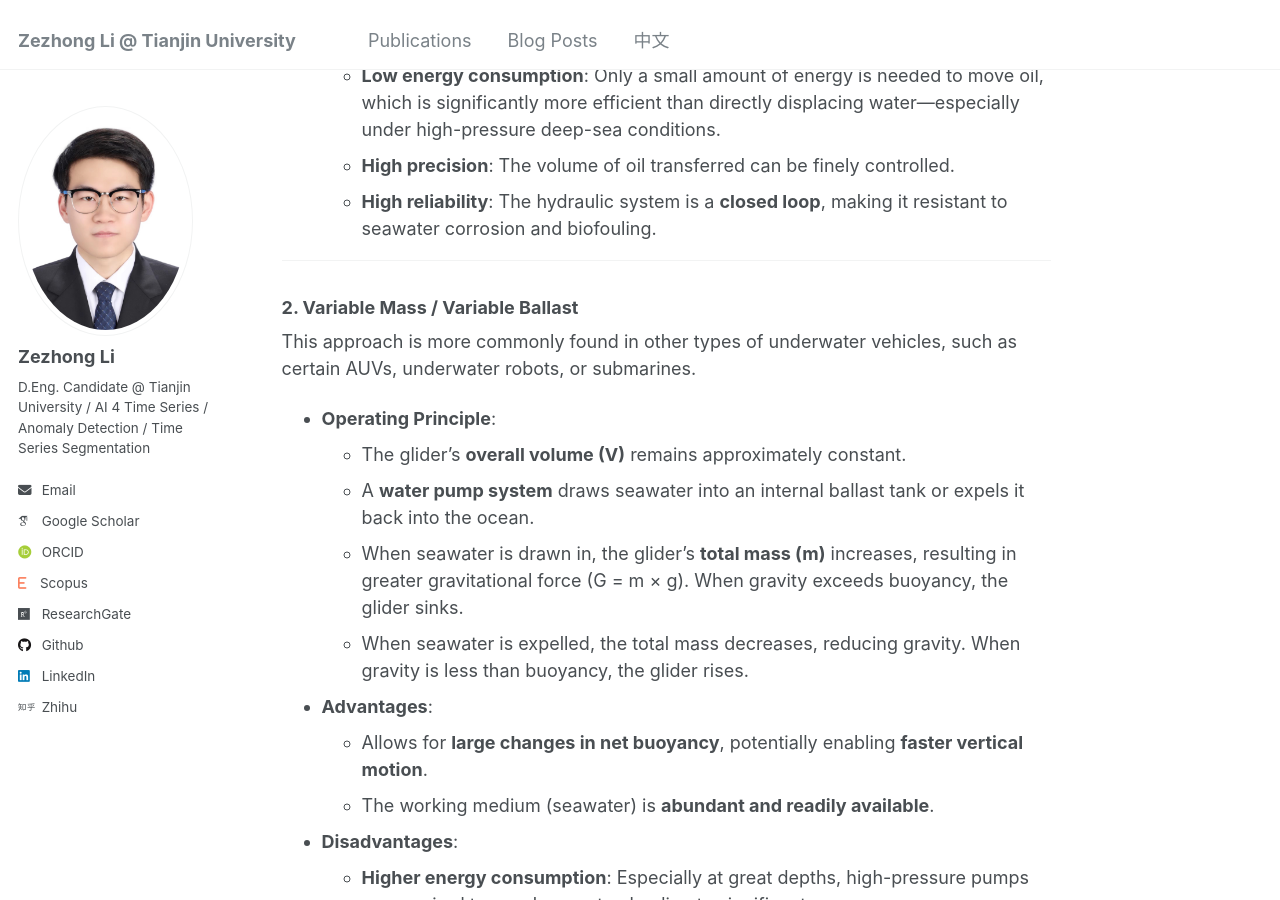
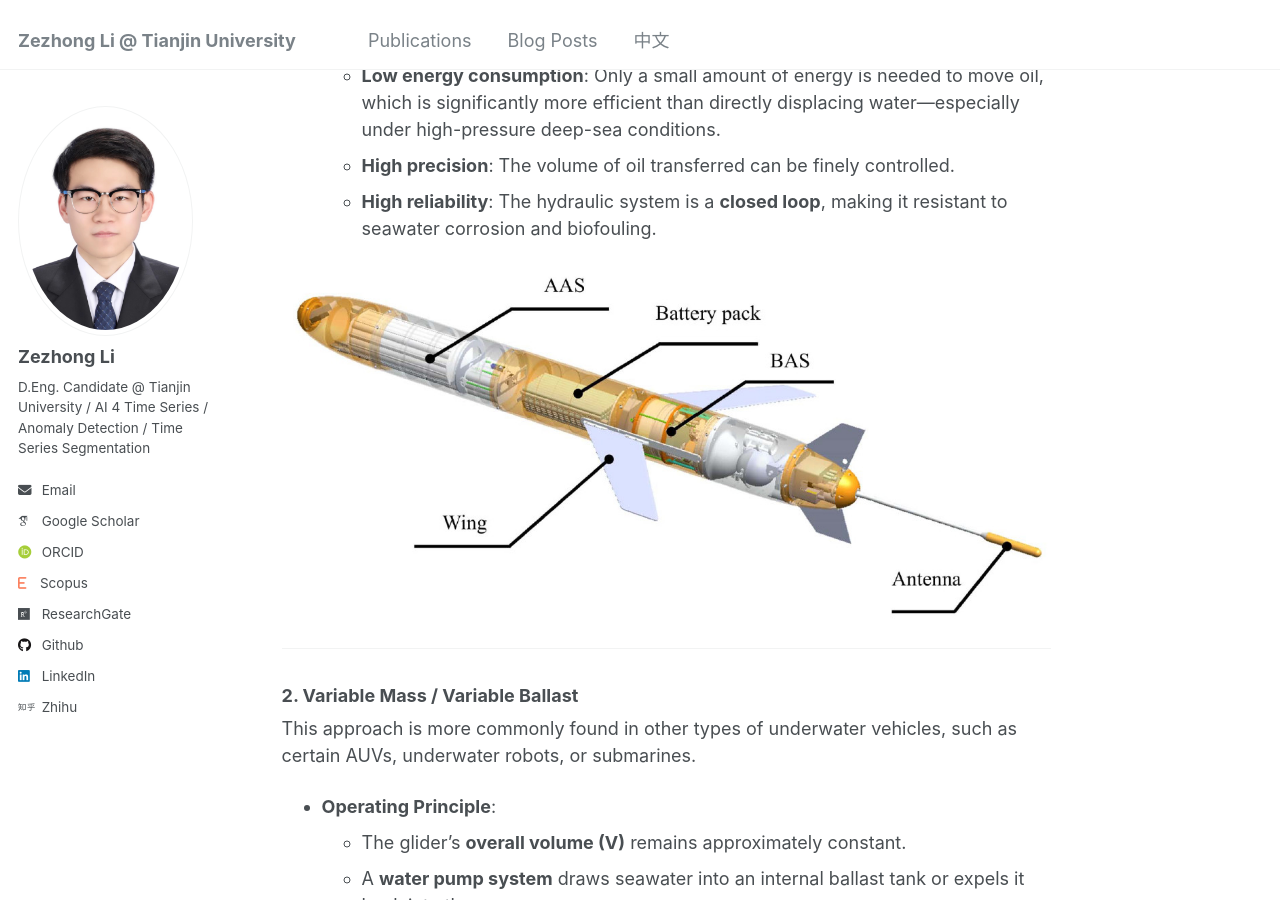
Before and after one commit to lzz19980125/lzz19980125.github.io, a Jekyll site: the page built from _posts/2025-7-20-Gliding Motion Modeling and Energy Consumption Analysis for Underwater Glider.md, in a window 1280 px wide and 900 px high, scrolled down 2733 px. Built offline with Jekyll 4.4.1, drawn with Linux system fonts in a browser that asks for light colours; some web fonts are replaced.

Commit message:
Update 2025-7-20-Gliding Motion Modeling and Energy Consumption Analysis for Underwater Glider.md

```diff
--- a/_posts/2025-7-20-Gliding Motion Modeling and Energy Consumption Analysis for Underwater Glider.md
+++ b/_posts/2025-7-20-Gliding Motion Modeling and Energy Consumption Analysis for Underwater Glider.md
@@ -78,6 +78,8 @@ This is the most common approach used in long-endurance underwater gliders such
   - **High precision**: The volume of oil transferred can be finely controlled.
   - **High reliability**: The hydraulic system is a **closed loop**, making it resistant to seawater corrosion and biofouling.
 
+[![IMAGE ALT TEXT HERE](../images/2025-7-20-Gliding Motion Modeling and Energy Consumption Analysis for Underwater Glider.jpg)](https://ieeexplore.ieee.org/ielx8/8860/10778592/10989531/supp1-3567531.mp4?arnumber=10989531)
+
 ------
 
 ### 2. Variable Mass / Variable Ballast
```
